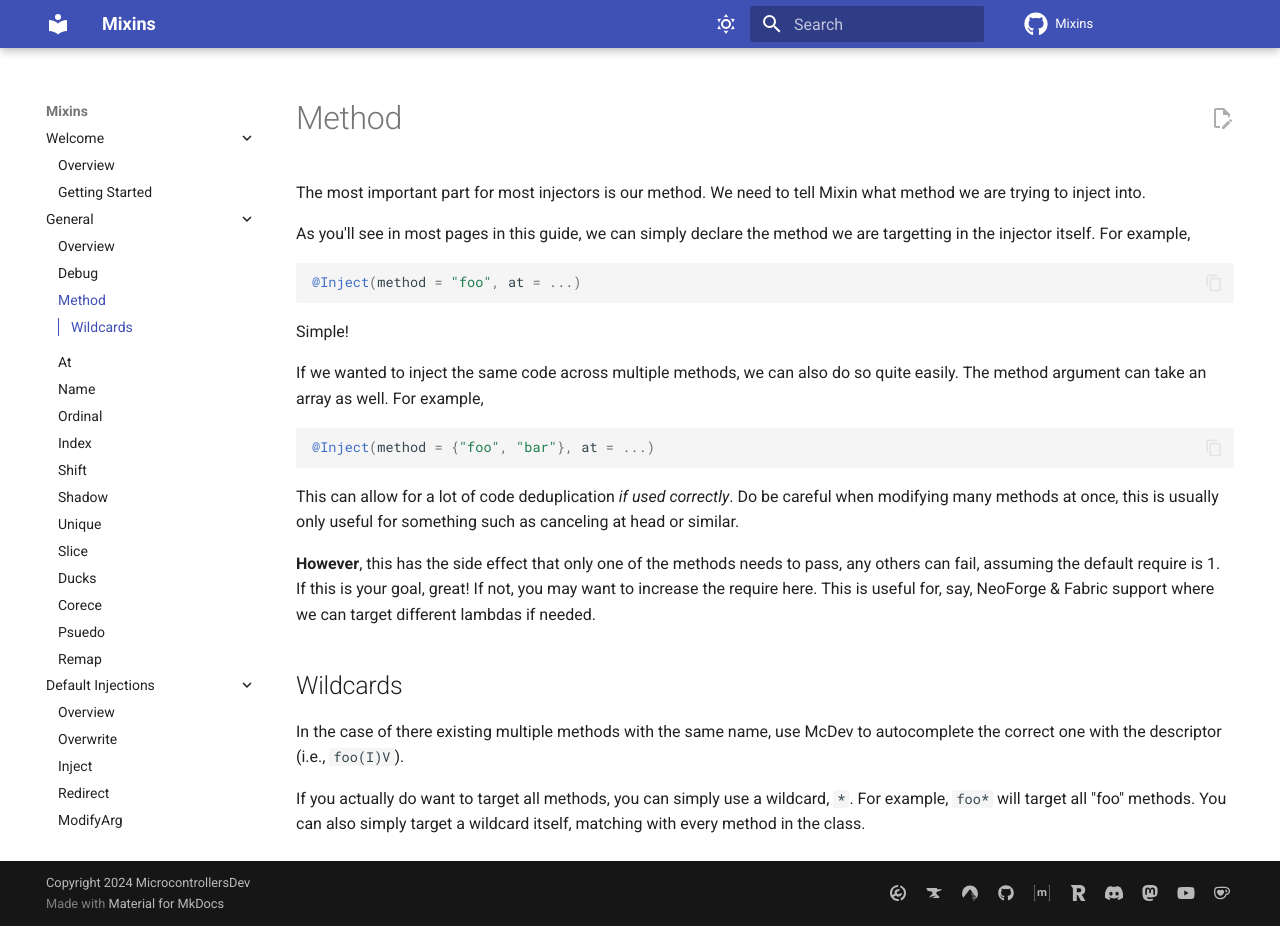
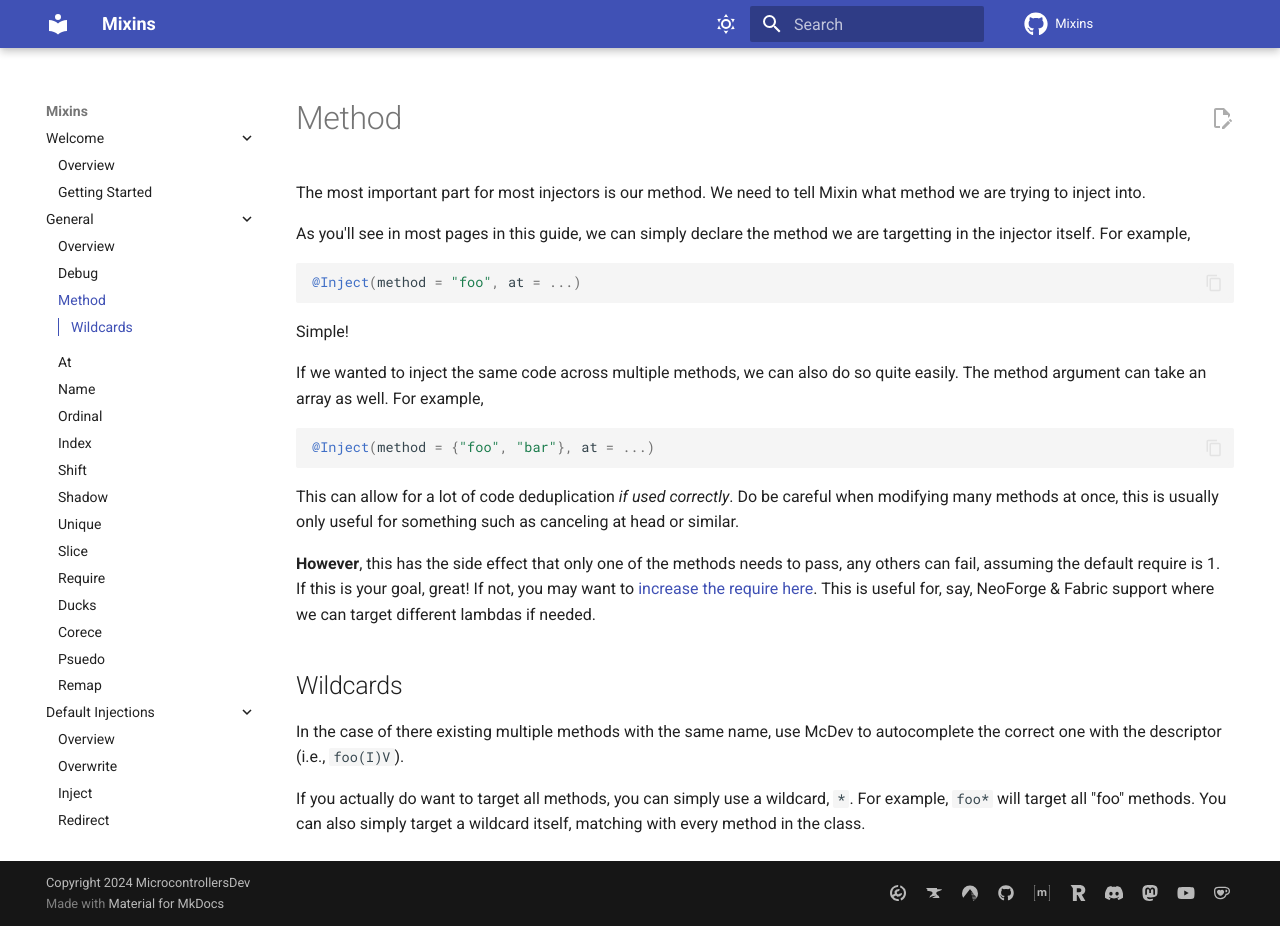
Before and after one commit to MicrocontrollersDev/Mixins, an MkDocs documentation site: the page built from docs/general/method.md, in a window 1280 px wide and 926 px high. Built offline with MkDocs 1.6.1 and Material for MkDocs 9.7.7, drawn with Linux system fonts in a browser that asks for light colours; comment, search, counter and statistics services are not loaded; part of the change alters nothing that is shown.

Commit message:
link to require and actually add it to the site

```diff
--- a/docs/general/method.md
+++ b/docs/general/method.md
@@ -18,7 +18,7 @@ If we wanted to inject the same code across multiple methods, we can also do so
 
 This can allow for a lot of code deduplication *if used correctly*. Do be careful when modifying many methods at once, this is usually only useful for something such as canceling at head or similar.
 
-**However**, this has the side effect that only one of the methods needs to pass, any others can fail, assuming the default require is 1. If this is your goal, great! If not, you may want to increase the require here. This is useful for, say, NeoForge & Fabric support where we can target different lambdas if needed.
+**However**, this has the side effect that only one of the methods needs to pass, any others can fail, assuming the default require is 1. If this is your goal, great! If not, you may want to [increase the require here](https://mixins.microcontrollers.dev/general/require). This is useful for, say, NeoForge & Fabric support where we can target different lambdas if needed.
 
 ## Wildcards
 
--- a/mkdocs.yml
+++ b/mkdocs.yml
@@ -78,6 +78,7 @@ nav:
       - "Shadow": "general/shadow.md"
       - "Unique": "general/unique.md"
       - "Slice": "general/slice.md"
+      - "Require": "general/require.md"
       - "Ducks": "general/duck.md"
       - "Corece": "general/coerce.md"
       - "Psuedo" : "general/pseudo.md"
```
